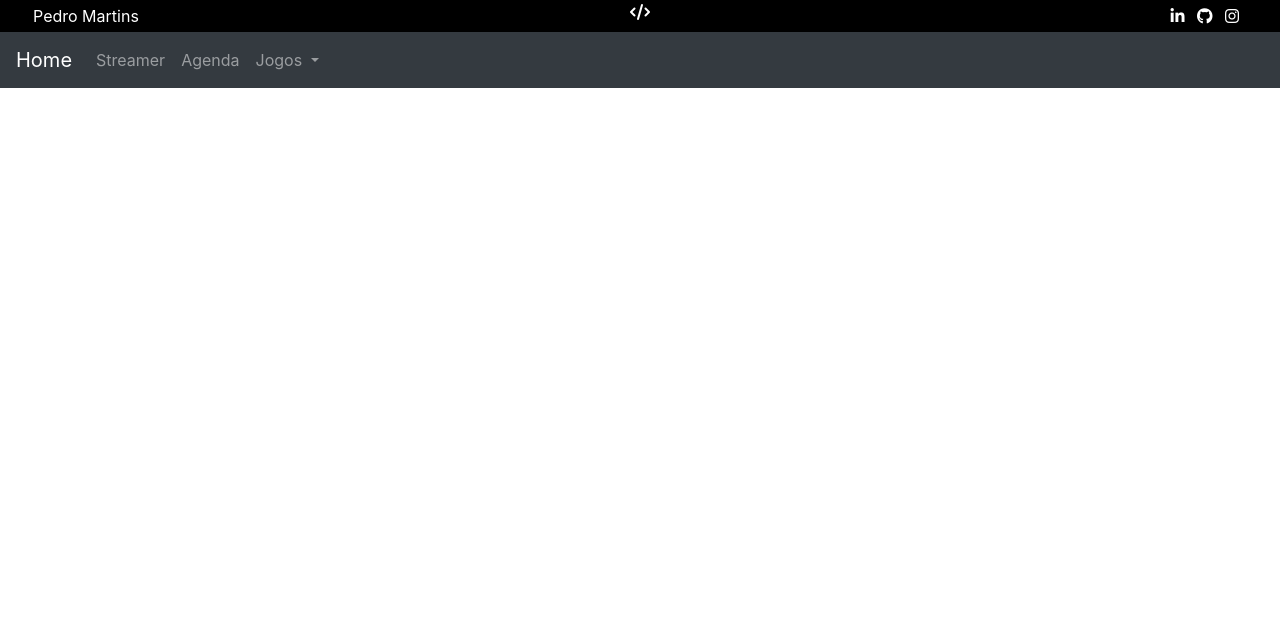
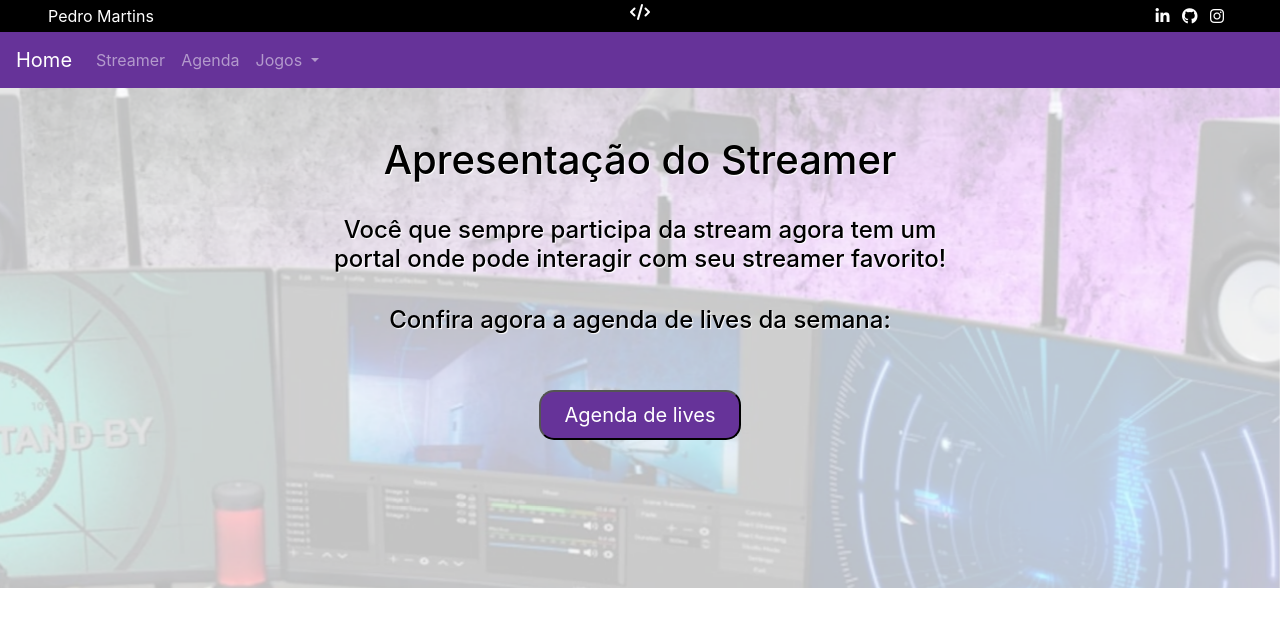
Before and after one commit to originwolf/stream, a plain HTML site: page index.html in a window 1280 px wide. Drawn offline with nearby package versions, Linux system fonts and the light colour scheme.

Commit message:
added "banner" section

```diff
--- a/CSS/style.css
+++ b/CSS/style.css
@@ -1,3 +1,11 @@
+/* --- Geral --- */
+
+.no-margin {
+    margin-left: -15px;
+    margin-right: -15px;
+}
+
+/* --- Navbar --- */
 .top-navigation {
     background-color: black;
     color: white;
@@ -6,3 +14,32 @@
 .top-navigation a {
     color: white;
 }
+
+.bg-purple {
+    background-color: rebeccapurple;
+}
+
+/* --- Banner --- */
+
+.banner {
+    background-image: url("../imagens/Stream_Banner.webp");
+    height: 500px;
+    background-attachment: fixed;
+    background-position: center;
+    background-repeat: no-repeat;
+    background-size: cover;
+}
+
+.apresentacao {
+    color: black;
+    text-shadow: 1px 1px 1px white;
+}
+
+.btn-banner {
+    background-color: rebeccapurple;
+    border-radius: 15px;
+}
+
+.btn-banner a {
+    color: white;
+}
--- a/index.html
+++ b/index.html
@@ -23,13 +23,13 @@
 
 </head>
 
-<body>
+<body class="container-fluid">
 
     <header>
 
         <div class="row top-navigation py-1">
             <div class="col-4 d-inline pl-sm-5">
-                <a id="meuNome" href="index.html">Pedro <span class="d-none d-sm-inline">Martins</span></a>
+                <a id="meuNome" href="https://pedromartins.dev">Pedro <span class="d-none d-sm-inline">Martins</span></a>
             </div>
 
             <div class="col-3 col-sm-4 fas fa-code d-inline text-center"></div>
@@ -43,7 +43,7 @@
             </div>
         </div>
 
-        <nav class="navbar navbar-expand-sm navbar-dark bg-dark">
+        <nav class="navbar navbar-expand-sm navbar-dark bg-purple no-margin">
             <a class="navbar-brand" href="#">Home</a>
             <button class="navbar-toggler" type="button" data-toggle="collapse" data-target="#navbarNavDropdown" aria-controls="navbarNavDropdown" aria-expanded="false" aria-label="Alterna navegação">
               <span class="navbar-toggler-icon"></span>
@@ -51,10 +51,10 @@
             <div class="collapse navbar-collapse" id="navbarNavDropdown">
               <ul class="navbar-nav">
                 <li class="nav-item">
-                  <a class="nav-link" href="#">Streamer</a>
+                  <a class="nav-link" href="#streamer">Streamer</a>
                 </li>
                 <li class="nav-item">
-                  <a class="nav-link" href="#">Agenda</a>
+                  <a class="nav-link" href="#agenda">Agenda</a>
                 </li>
                 <li class="nav-item dropdown">
                   <a class="nav-link dropdown-toggle" href="#" id="navbarDropdownMenuLink" role="button" data-toggle="dropdown" aria-haspopup="true" aria-expanded="false">
@@ -69,7 +69,23 @@
               </ul>
             </div>
           </nav>
+
     </header>
+
+    <section class="banner no-margin">
+        <div class="apresentacao text-center py-5">
+            <h1>Apresentação do Streamer</h1>
+            <div class="row">
+                <div class="offset-3 col-6 py-4">
+                    <p class="h4">Você que sempre participa da stream agora tem um portal onde pode interagir com seu streamer favorito!</p>
+                    <p class="h4 pt-4 pb-5">Confira agora a agenda de lives da semana:</p>
+                    <button type="button" class="btn-banner btn-lg py-2 px-4">
+                        <a href="#agenda">Agenda de lives</a>
+                    </button>
+                </div>
+            </div>
+        </div>
+    </section>
 
 <!-- BOOTSTRAP PLUGINS -->
 <script
```
Also changed, not shown: imagens/Stream_Banner.webp (added).
